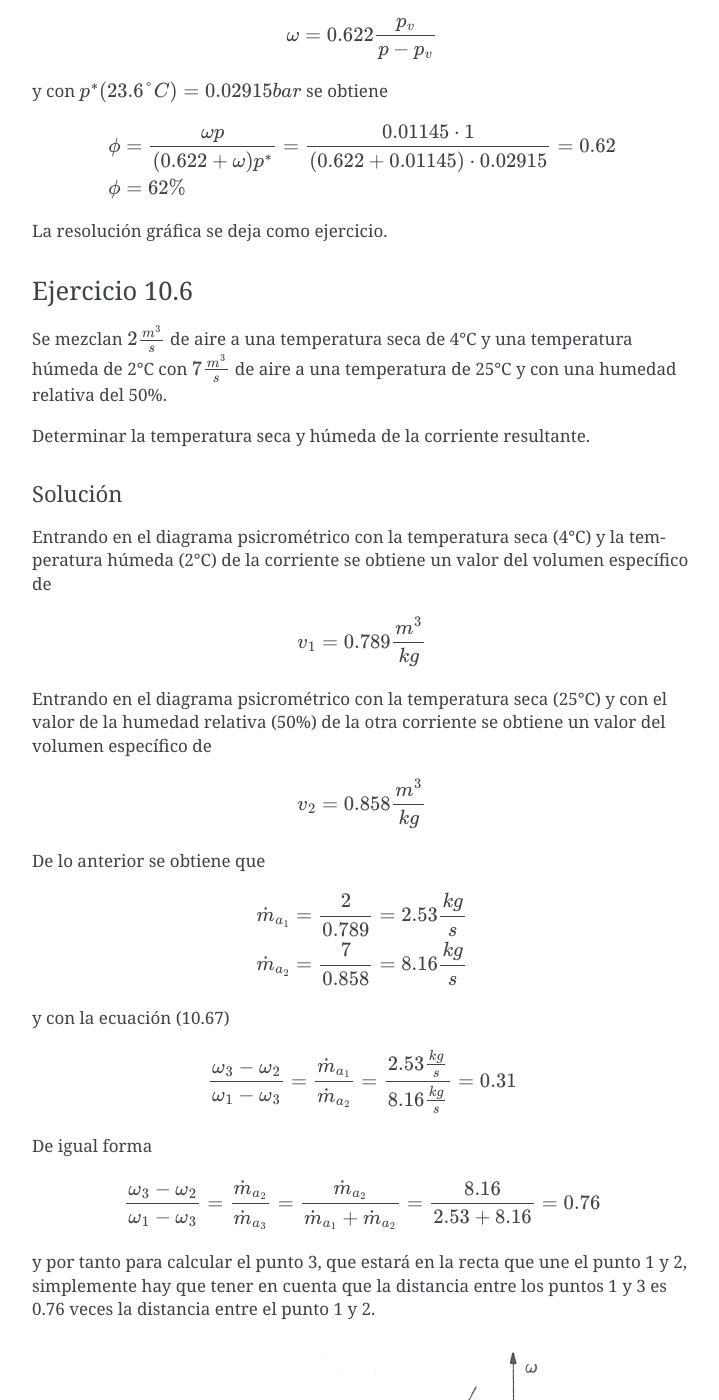
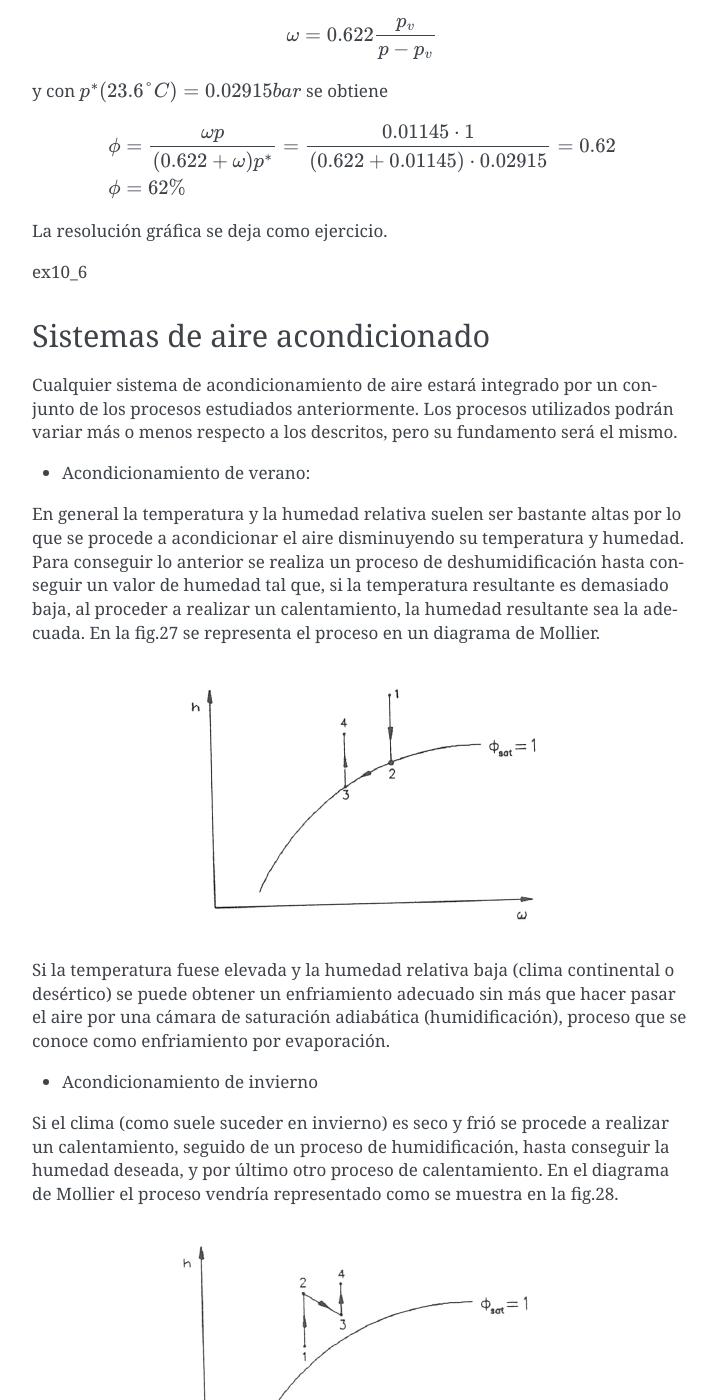
Before and after one commit to mantielero/termodinamica, a Sphinx documentation site: the page built from source/vapores_acondicionamiento.rst, in a window 1280 px wide and 1400 px high, scrolled down 24345 px. Shown: the whole window, without its empty margins (388-1107 px from the left). Built offline with Sphinx 7.4.7, drawn with Linux system fonts in a browser that asks for light colours; pages that are not in the unit, such as notebooks, are missing from menus; some of the changed text lies outside the part shown.

Commit message:
Update vapores_acondicionamiento.rst

```diff
--- a/source/vapores_acondicionamiento.rst
+++ b/source/vapores_acondicionamiento.rst
@@ -845,63 +845,7 @@ y con :math:`p^*(23.6°C) = 0.02915bar` se obtiene
 La resolución gráfica se deja como ejercicio.
 
 
-Ejercicio 10.6
-^^^^^^^^^^^^^^
-
-Se mezclan :math:`2 \frac{m^3}{s}` de aire a una temperatura seca de 4°C y una temperatura húmeda de 2°C con :math:`7 \frac{m^3}{s}` de aire a una temperatura de 25°C y con una humedad relativa del 50%.
-
-Determinar la temperatura seca y húmeda de la corriente resultante.
-
-Solución
-''''''''
-
-
-Entrando en el diagrama psicrométrico con la temperatura seca (4°C) y la temperatura húmeda (2°C) de la corriente se obtiene un valor del volumen específico de
-
-.. math::
-
-   v_1 = 0.789\frac{m^3}{kg}
-
-Entrando en el diagrama psicrométrico con la temperatura seca (25°C) y con el valor de la humedad relativa (50%) de la otra corriente se obtiene un valor del volumen específico de
-
-.. math::
-
-   v_2 = 0.858\frac{m^3}{kg}
-
-De lo anterior se obtiene que
-
-.. math::
-
-   \dot{m}_{a_1} = \frac{2}{0.789} = 2.53 \frac{kg}{s} \\
-   \dot{m}_{a_2} = \frac{7}{0.858} = 8.16 \frac{kg}{s}
-
-y con la ecuación (10.67)
-
-.. math::
-
-   \frac{\omega_3 -\omega_2}{\omega_1- \omega_3} = \frac{\dot{m}_{a_1}}{\dot{m}_{a_2}} = \frac{2.53\frac{kg}{s}}{8.16 \frac{kg}{s}} = 0.31
-
-De igual forma
-
-.. math::
-
-   \frac{\omega_3 -\omega_2}{\omega_1- \omega_3} = \frac{\dot{m}_{a_2}}{\dot{m}_{a_3}} = \frac{\dot{m}_{a_2}}{\dot{m}_{a_1} + \dot{m}_{a_2}} = \frac{8.16}{2.53+8.16} = 0.76
-
-y por tanto para calcular el punto 3, que estará en la recta que une el punto 1 y 2, simplemente hay que tener en cuenta que la distancia entre los puntos 1 y 3 es 0.76 veces la distancia entre el punto 1 y 2.
-
-
-.. figure:: ./img/acondicionamiento_ejercicio.png
-
-
-
-
-De lo anterior se obtiene que
-
-.. math::
-
-   \theta_3 = 20.2°C\\
-   \theta_{\text{húmedo}_3} = 15°C
-
+ex10_6
 
 
 
```
